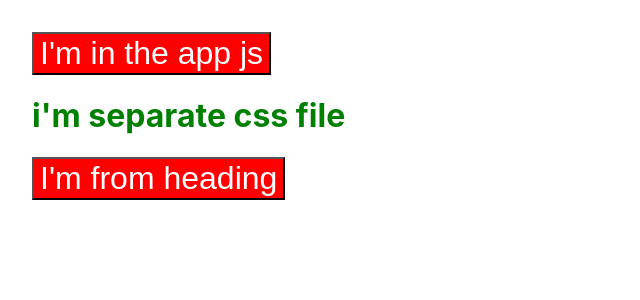
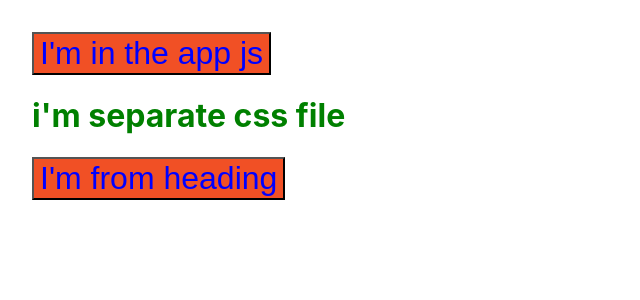
Before and after one commit to js-tut/styled-components-tutorial, a React (Create React App) app: page / in a window 1280 px wide. Shown: the top 300 px of the page, without its empty margins (0-640 px from the left). Built offline with nearby package versions, Linux system fonts and the light colour scheme.

Commit message:
9-variables

```diff
--- a/src/App.css
+++ b/src/App.css
@@ -1,5 +1,5 @@
 :root {
-  --primaryColor: #f15025;
+  --primaryColor: blue;
 }
 
 body {
--- a/src/components/Button.js
+++ b/src/components/Button.js
@@ -1,8 +1,13 @@
 import styled from "styled-components";
 
+const color = "#F15025";
+const transition = time => `all ${time} linear`;
 export const ButtonWrapper = styled.button`
-  color: red;
   font-size: 2rem;
-  background: red;
-  color: white;
+  background: ${color};
+  color: var(--primaryColor);
+  transition: ${transition("2s")};
+  &:hover {
+    background: black;
+  }
 `;
```
